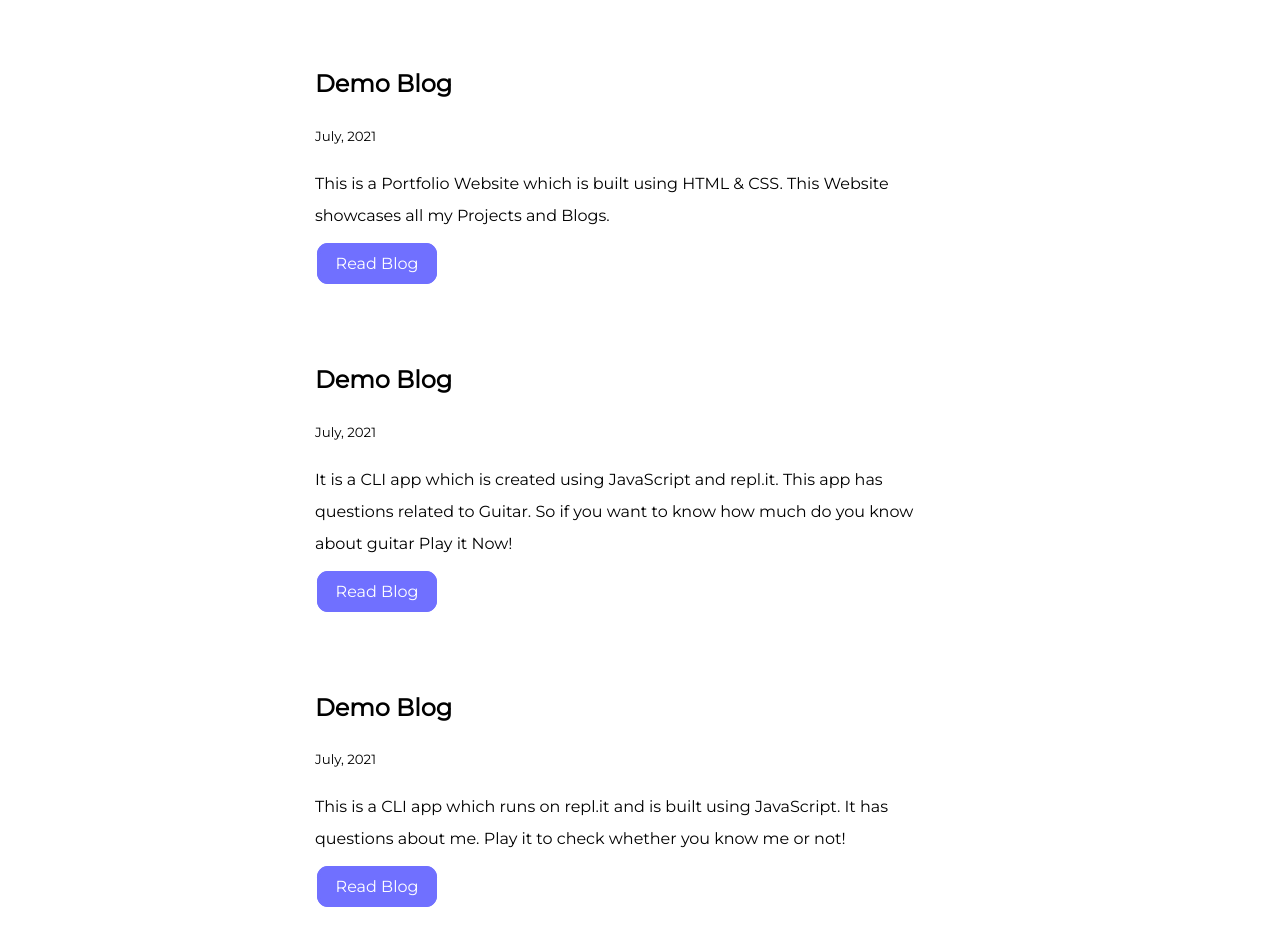
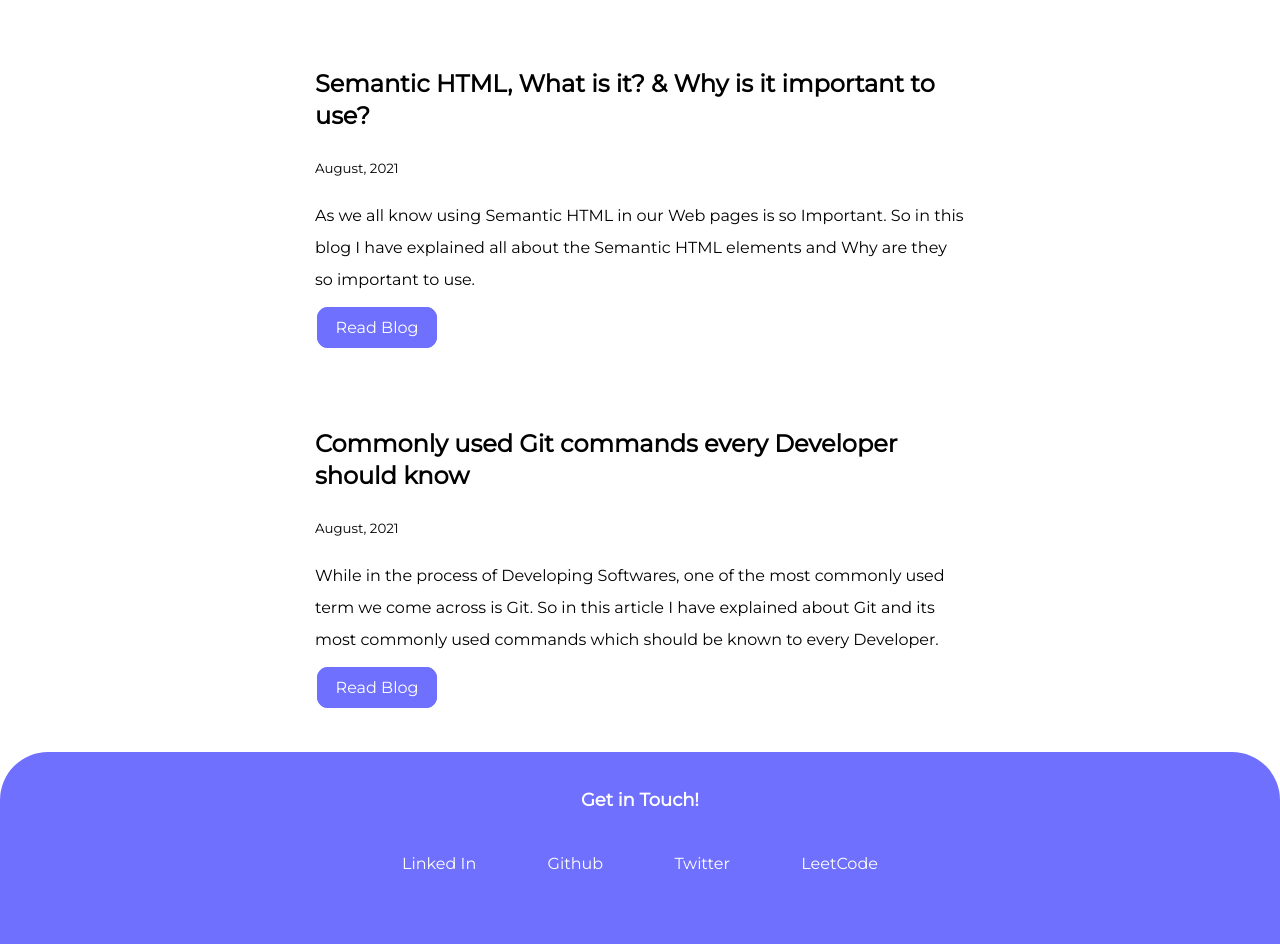
Before and after one commit to ViditAwasthi/Portfolio-ViditAwasthi, a plain HTML site: page blogs.html in a window 1280 px wide. Shown: the part 680-1629 px from the top of the page. Drawn offline with Linux system fonts and the light colour scheme.

Commit message:
added blogs

```diff
--- a/blogs.html
+++ b/blogs.html
@@ -1,5 +1,6 @@
 <!DOCTYPE html>
 <html lang="en">
+
 <head>
     <meta charset="UTF-8">
     <meta http-equiv="X-UA-Compatible" content="IE=edge">
@@ -8,6 +9,7 @@
     <title>Vidit Awasthi</title>
     <link rel="stylesheet" type="text/css" href="./css/styles.css">
 </head>
+
 <body>
     <nav class="navigation container">
         <div class="nav-logo">Vidit Awasthi</div>
@@ -25,19 +27,24 @@
     </nav>
     <header class="header">
         <img src="./images/blog-hero.svg" class="hero-img">
-	    <h1 class="header-title">My <div class="hero-name">Blogs</div></h1>
-        <p class="container container-center hero-intro">Not only Development, But I Love to Write Blogs as well! Here are some of them.</p>
+        <h1 class="header-title">My <div class="hero-name">Blogs</div>
+        </h1>
+        <p class="container container-center hero-intro">Not only Development, But I Love to Write Blogs as well! Here
+            are some of them.</p>
     </header>
 
     <ul class="bulletless-list">
 
         <li>
             <article class="showcase-list container container-center ">
-                <h1>Demo Blog</h1>
-            <small>July, 2021</small>
-            <p>This is a Portfolio Website which is built using HTML & CSS. This Website showcases all my Projects and Blogs.</p>
+                <h1>Semantic HTML, What is it? & Why is it important to use?</h1>
+                <small>August, 2021</small>
+                <p>As we all know using Semantic HTML in our Web pages is so Important. So in this blog I have explained
+                    all about the Semantic HTML elements and Why are they so important to use.</p>
 
-            <a class="link link-primary" href="./demo-blog.html">Read Blog</a>
+                <a class="link link-primary"
+                    href="https://tech-vidit.hashnode.dev/semantic-html-what-is-it-and-why-is-it-important-to-use">Read
+                    Blog</a>
 
             </article>
 
@@ -45,26 +52,17 @@
 
         <li>
             <article class="showcase-list container container-center ">
-                <h1>Demo Blog</h1>
-            <small>July, 2021</small>
-            <p>It is a CLI app which is created using JavaScript and repl.it. This app has questions related to Guitar. So if you want to know how much do you know about guitar Play it Now!</p>
+                <h1>Commonly used Git commands every Developer should know</h1>
+                <small>August, 2021</small>
+                <p>While in the process of Developing Softwares, one of the most commonly used term we come across is
+                    Git. So in this article I have explained about Git and its most commonly used commands which should
+                    be known to every Developer.</p>
 
-            <a class="link link-primary" href="./demo-blog.html">Read Blog</a>
+                <a class="link link-primary"
+                    href="https://tech-vidit.hashnode.dev/git-commands-every-developer-should-know">Read Blog</a>
             </article>
 
         </li>
-
-        <li>
-            <article class="showcase-list container container-center ">
-                <h1>Demo Blog</h1>
-            <small>July, 2021</small>
-            <p>This is a CLI app which runs on repl.it and is built using JavaScript. It has questions about me. Play it to check whether you know me or not!</p>
-
-            <a class="link link-primary" href="./demo-blog.html">Read Blog</a>
-            </article>
-
-        </li>
-
 
         </li>
     </ul>
@@ -72,7 +70,8 @@
     <footer class="footer container">
         <div class="footer-title">Get in Touch!</div>
         <ul class="list-unordered list-inline">
-            <li><a href="https://www.linkedin.com/in/vidit-awasthi-768010195/" class="link" target="blank">Linked In</a></li>
+            <li><a href="https://www.linkedin.com/in/vidit-awasthi-768010195/" class="link" target="blank">Linked In</a>
+            </li>
 
             <li><a href="https://github.com/ViditAwasthi" class="link" target="blank">Github</a></li>
             <li><a href="https://twitter.com/ViditAwasthi_" class="link" target="blank">Twitter</a></li>
@@ -81,4 +80,5 @@
     </footer>
 
 </body>
+
 </html>
```
